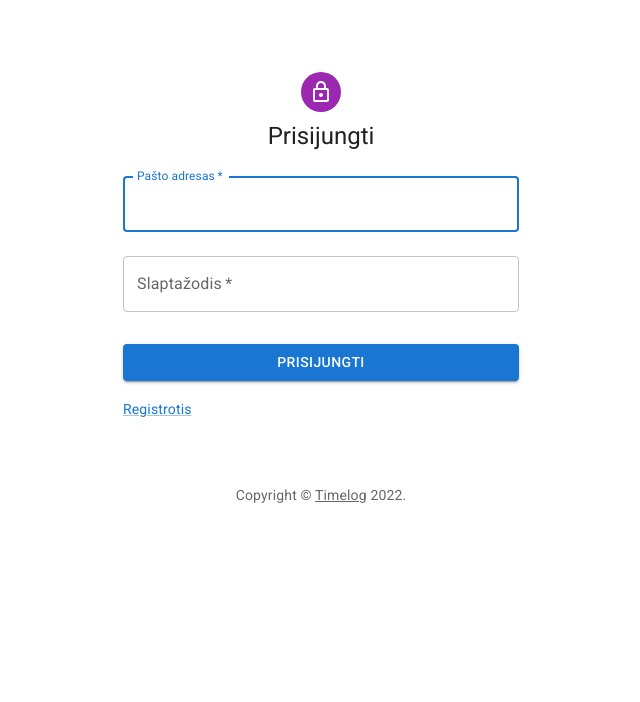
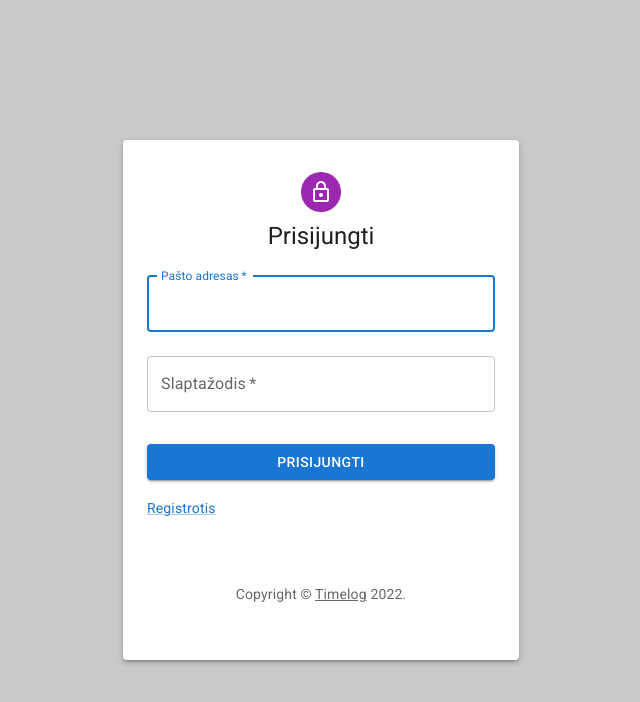
Before and after one commit to GintautasL/timelog, a React (Create React App) app: page /login in a window 1280 px wide. Shown: the top 702 px of the page, without its empty margins (319-959 px from the left). Built offline with nearby package versions, Linux system fonts and the light colour scheme.

Commit message:
login with good css

```diff
--- a/src/index.css
+++ b/src/index.css
@@ -1,13 +1,27 @@
 body {
   margin: 0;
-  font-family: -apple-system, BlinkMacSystemFont, 'Segoe UI', 'Roboto', 'Oxygen',
-    'Ubuntu', 'Cantarell', 'Fira Sans', 'Droid Sans', 'Helvetica Neue',
+  font-family: -apple-system, BlinkMacSystemFont, "Segoe UI", "Roboto", "Oxygen",
+    "Ubuntu", "Cantarell", "Fira Sans", "Droid Sans", "Helvetica Neue",
     sans-serif;
   -webkit-font-smoothing: antialiased;
   -moz-osx-font-smoothing: grayscale;
+  display: flex;
+  height: 100%;
 }
 
 code {
-  font-family: source-code-pro, Menlo, Monaco, Consolas, 'Courier New',
+  font-family: source-code-pro, Menlo, Monaco, Consolas, "Courier New",
     monospace;
 }
+
+#root {
+  height: 100%;
+  width: 100%;
+  background-color: rgb(202, 202, 202);
+}
+
+html {
+  height: 100vh;
+  display: flex;
+  flex-direction: column;
+}
--- /dev/null
+++ b/src/interceptors.js
@@ -0,0 +1,16 @@
+import axios from "axios";
+
+axios.interceptors.request.use(
+  function (config) {
+    const token = window.localStorage.getItem("token");
+    if (token && config.withCredentials) {
+      config.headers["Authorization"] = `Bearer ${token}`;
+    }
+    // Do something before request is sent
+    return config;
+  },
+  function (error) {
+    // Do something with request error
+    return Promise.reject(error);
+  }
+);
--- a/src/pages/Login.js
+++ b/src/pages/Login.js
@@ -13,6 +13,7 @@ import Typography from "@mui/material/Typography";
 import Container from "@mui/material/Container";
 import { useForm, Controller } from "react-hook-form";
 import { loginRequest } from "../requests";
+import { Paper } from "@mui/material";
 
 function Copyright(props) {
   return (
@@ -44,11 +45,20 @@ export const Login = () => {
   });
 
   return (
-    <Container component="main" maxWidth="xs">
+    <Container
+      component="main"
+      maxWidth="xs"
+      sx={{
+        display: "flex",
+        flexDirection: "column",
+        justifyContent: "center",
+        height: 1,
+      }}
+    >
+      <Paper elevation={3} sx={{ padding: "24px" }}>
         <CssBaseline />
         <Box
           sx={{
-          marginTop: 8,
             display: "flex",
             flexDirection: "column",
             alignItems: "center",
@@ -114,6 +124,7 @@ export const Login = () => {
           </Box>
         </Box>
         <Copyright sx={{ mt: 8, mb: 4 }} />
+      </Paper>
     </Container>
   );
 };
--- a/src/requests.js
+++ b/src/requests.js
@@ -6,7 +6,9 @@ export const loginRequest = (data) =>
   axios
     .post(urls.login, data)
     .then(function (response) {
-      console.log(response);
+      console.log(response.data.token);
+      window.localStorage.setItem("token", response.data.token);
+      window.localStorage.setItem("refreshToken", response.data.refreshToken);
     })
     .catch(function (error) {
       console.log(error);
```
Also changed, not shown: src/index.js (+5 -8 lines), src/reportWebVitals.js (deleted, +0 -13 lines). Lines whose indentation alone changed are shown as unchanged.
